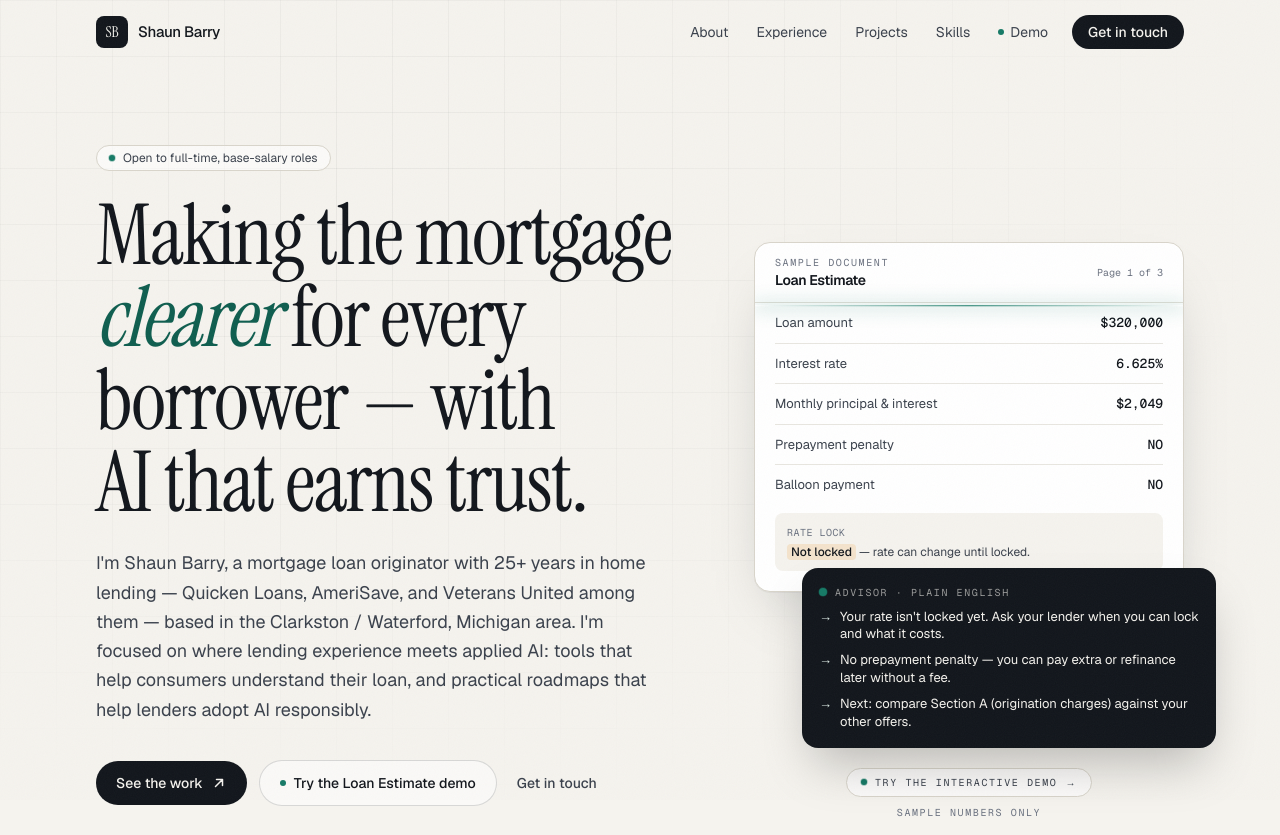
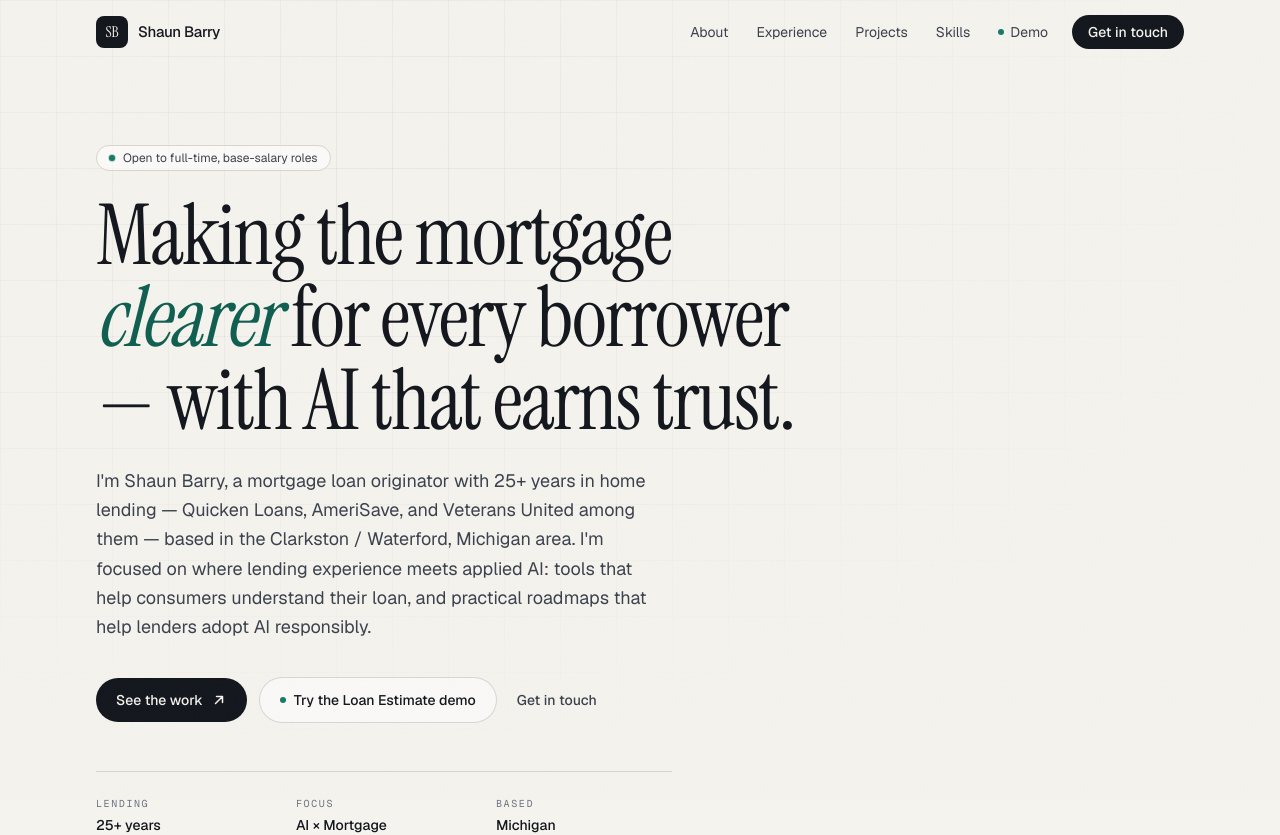
Before and after one commit to XBitcoinBytes/shaun-barry-portfolio, a Next.js app: page / in a window 1280 px wide. Shown: the top 835 px of the page. Built offline with nearby package versions, Linux system fonts and the light colour scheme.

Commit message:
Remove duplicate Loan Estimate mock from hero

```diff
--- a/src/app/page.tsx
+++ b/src/app/page.tsx
@@ -1,7 +1,6 @@
 import Link from "next/link";
 import { Nav } from "@/components/Nav";
 import { RevealObserver } from "@/components/RevealObserver";
-import { LoanEstimateMock } from "@/components/LoanEstimateMock";
 import { Arrow, SectionHeader, ToConfirm } from "@/components/ui";
 import { credentials, experience, links, profile, skills } from "@/content/profile";
 
@@ -50,8 +49,8 @@ export default function Home() {
             aria-hidden
             className="pointer-events-none absolute inset-0 -z-10 bg-[linear-gradient(to_right,rgba(18,22,28,0.05)_1px,transparent_1px),linear-gradient(to_bottom,rgba(18,22,28,0.05)_1px,transparent_1px)] bg-[size:56px_56px] [mask-image:radial-gradient(ellipse_70%_60%_at_30%_20%,black,transparent)]"
           />
-          <div className="mx-auto grid max-w-6xl items-center gap-14 px-5 pb-20 sm:px-8 lg:grid-cols-12 lg:gap-10 lg:pb-28">
-            <div className="lg:col-span-7">
+          <div className="mx-auto max-w-6xl px-5 pb-20 sm:px-8 lg:pb-28">
+            <div className="max-w-4xl">
               <p className="reveal inline-flex items-center gap-2 rounded-full border border-line bg-white/60 px-3 py-1 text-xs text-ink-2">
                 <span className="pulse-dot size-1.5 rounded-full bg-accent-2" aria-hidden />
                 {profile.openTo}
@@ -109,9 +108,6 @@ export default function Home() {
                   <dd className="mt-1 text-sm font-medium">Michigan</dd>
                 </div>
               </dl>
-            </div>
-            <div className="reveal lg:col-span-5" style={{ ["--d" as string]: "200ms" }}>
-              <LoanEstimateMock />
             </div>
           </div>
         </section>
--- a/src/components/LoanEstimateMock.tsx
+++ /dev/null
@@ -1,80 +0,0 @@
-import Link from "next/link";
-
-/** Purely illustrative visual for the Loan Estimate Advisor concept. Sample numbers only. */
-export function LoanEstimateMock() {
-  const rows = [
-    { k: "Loan amount", v: "$320,000" },
-    { k: "Interest rate", v: "6.625%" },
-    { k: "Monthly principal & interest", v: "$2,049" },
-    { k: "Prepayment penalty", v: "NO" },
-    { k: "Balloon payment", v: "NO" },
-  ];
-  return (
-    <figure
-      className="relative mx-auto w-full max-w-md"
-      aria-label="Illustrative preview of the Loan Estimate Advisor concept"
-    >
-      {/* document */}
-      <div className="relative overflow-hidden rounded-2xl border border-line bg-white shadow-[0_1px_0_rgba(18,22,28,0.04),0_30px_60px_-30px_rgba(18,22,28,0.35)]">
-        <div className="flex items-center justify-between border-b border-line/70 px-5 py-3">
-          <div>
-            <p className="font-mono text-[10px] uppercase tracking-[0.16em] text-muted">Sample document</p>
-            <p className="text-sm font-semibold tracking-tight">Loan Estimate</p>
-          </div>
-          <span className="font-mono text-[10px] text-muted">Page 1 of 3</span>
-        </div>
-        <dl className="divide-y divide-line/60 px-5">
-          {rows.map((r) => (
-            <div key={r.k} className="flex items-baseline justify-between py-2.5 text-[13px]">
-              <dt className="text-ink-2">{r.k}</dt>
-              <dd className="font-mono font-medium tabular-nums">{r.v}</dd>
-            </div>
-          ))}
-        </dl>
-        <div className="mx-5 mb-5 mt-2 rounded-lg bg-paper px-3 py-2.5 text-[12px] text-ink-2">
-          <span className="font-mono text-[10px] uppercase tracking-wider text-muted">Rate lock</span>
-          <p className="mt-0.5">
-            <span className="rounded bg-btc/15 px-1 font-medium text-ink">Not locked</span> — rate can change until locked.
-          </p>
-        </div>
-        {/* scanning line */}
-        <div aria-hidden className="pointer-events-none absolute inset-x-0 top-14 h-8">
-          <div className="scanline h-px w-full bg-gradient-to-r from-transparent via-accent-2 to-transparent shadow-[0_0_18px_2px_rgba(22,122,102,0.35)]" />
-        </div>
-      </div>
-
-      {/* advisor card */}
-      <div className="relative -mt-6 ml-6 rounded-2xl border border-ink/10 bg-ink p-4 text-paper shadow-2xl sm:-mr-8 sm:ml-12">
-        <div className="mb-2 flex items-center gap-2">
-          <span className="pulse-dot size-2 rounded-full bg-accent-2" aria-hidden />
-          <p className="font-mono text-[10px] uppercase tracking-[0.16em] text-paper/60">Advisor · plain English</p>
-        </div>
-        <ul className="space-y-2 text-[13px] leading-snug">
-          <li className="flex gap-2">
-            <span className="text-accent-soft" aria-hidden>→</span>
-            Your rate isn&apos;t locked yet. Ask your lender when you can lock and what it costs.
-          </li>
-          <li className="flex gap-2">
-            <span className="text-accent-soft" aria-hidden>→</span>
-            No prepayment penalty — you can pay extra or refinance later without a fee.
-          </li>
-          <li className="flex gap-2">
-            <span className="text-accent-soft" aria-hidden>→</span>
-            Next: compare Section A (origination charges) against your other offers.
-          </li>
-        </ul>
-      </div>
-      <figcaption className="mt-5 text-center">
-        <Link
-          href="/loan-estimate-advisor"
-          className="group inline-flex items-center gap-2 rounded-full border border-line bg-white/70 px-3.5 py-1.5 font-mono text-[10px] uppercase tracking-[0.16em] text-ink-2 transition-colors hover:border-accent hover:text-accent"
-        >
-          <span className="pulse-dot size-1.5 rounded-full bg-accent-2" aria-hidden />
-          Try the interactive demo
-          <span aria-hidden className="transition-transform group-hover:translate-x-0.5">→</span>
-        </Link>
-        <p className="mt-2 font-mono text-[10px] uppercase tracking-[0.16em] text-muted">Sample numbers only</p>
-      </figcaption>
-    </figure>
-  );
-}
```
